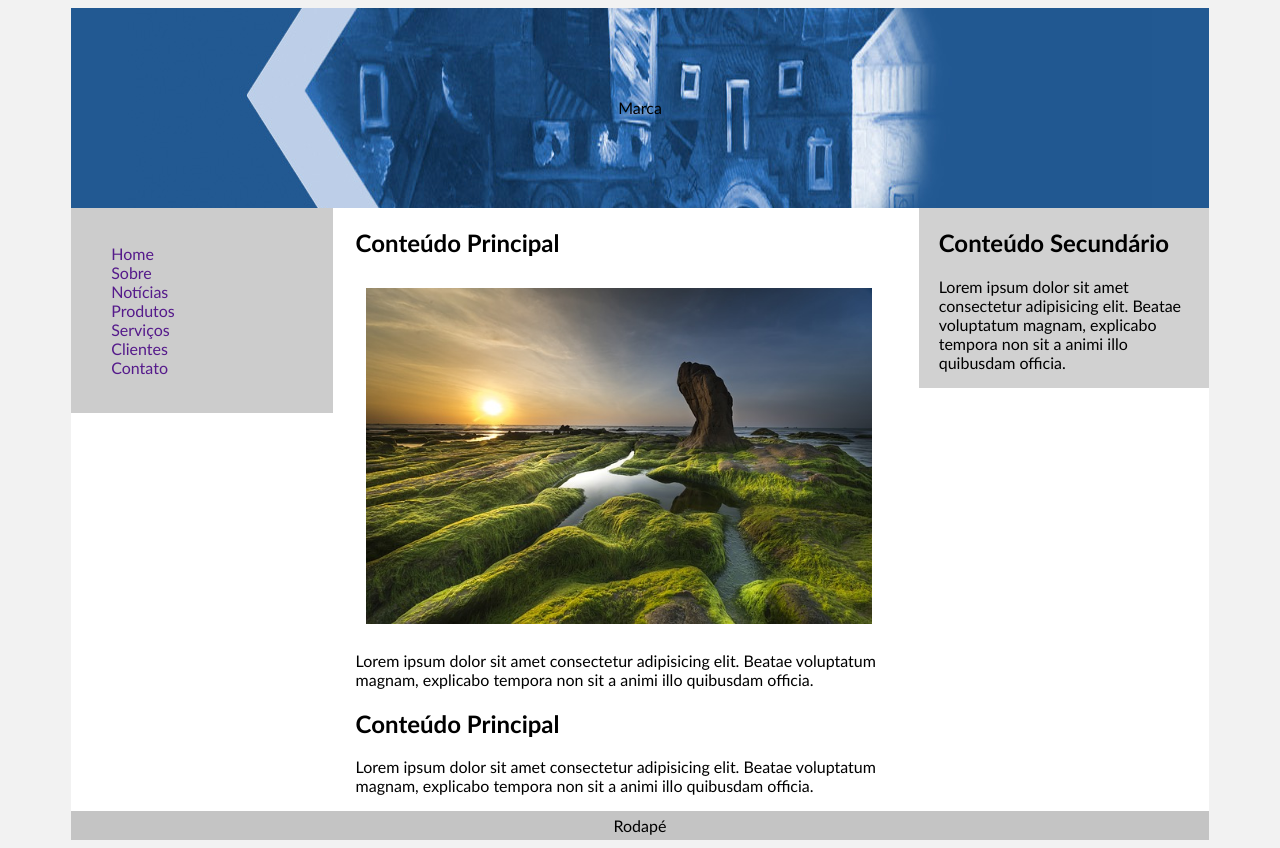
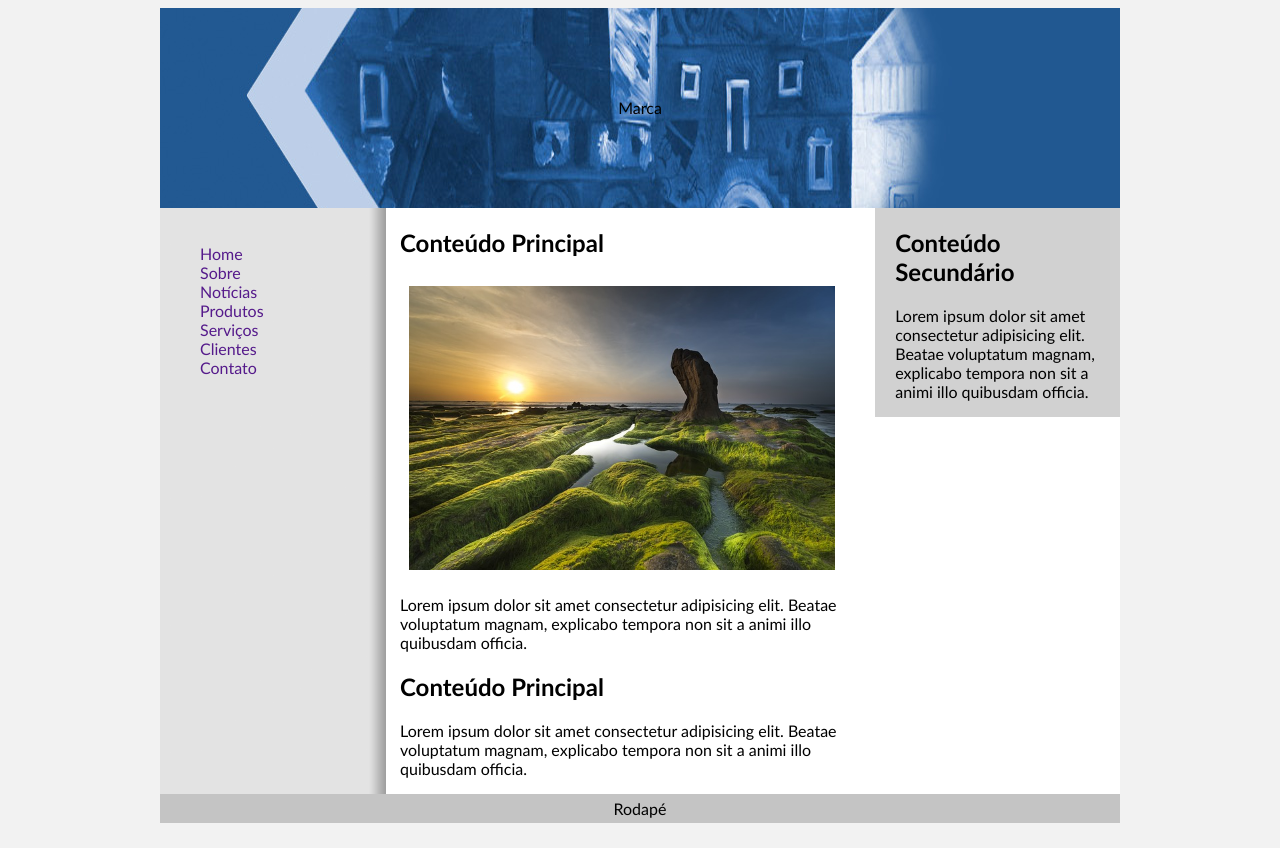
Before and after one commit to MauricioBrasiliense/Estudos-CSS-Intermediario-Avancado, a plain HTML site: page Estudos/img-liquida.html in a window 1280 px wide. Drawn offline with Linux system fonts and the light colour scheme.

Commit message:
Mostrando coluna falsa

```diff
--- a/Estudos/img-liquida.html
+++ b/Estudos/img-liquida.html
@@ -12,9 +12,9 @@
         }
 
         #container {
-            width: 90%;/*720px -> 85%*/
+            width: 960px;/*720px -> 85%*/
             margin:  0 auto;
-            background:  #ffff;
+            background:  #ffff url(Imagens/coluna.png) repeat-y left top;
             min-width: 720px;
             max-width: 1280px;
         }
@@ -68,7 +68,7 @@
             float: left;
             padding-top: 20px;
             padding-bottom: 20px;
-            background-color: #ccc;
+            background-color: ;
         }
 
         #navegacao ul {
```
